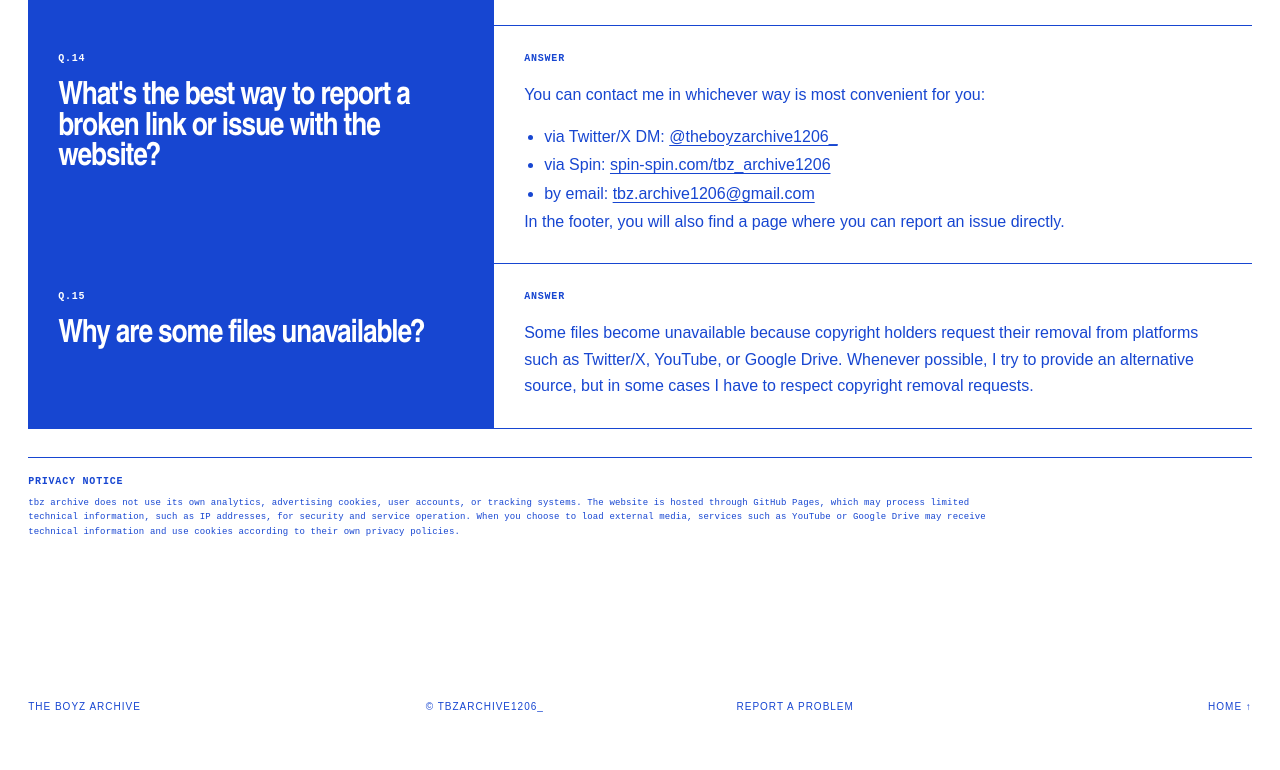
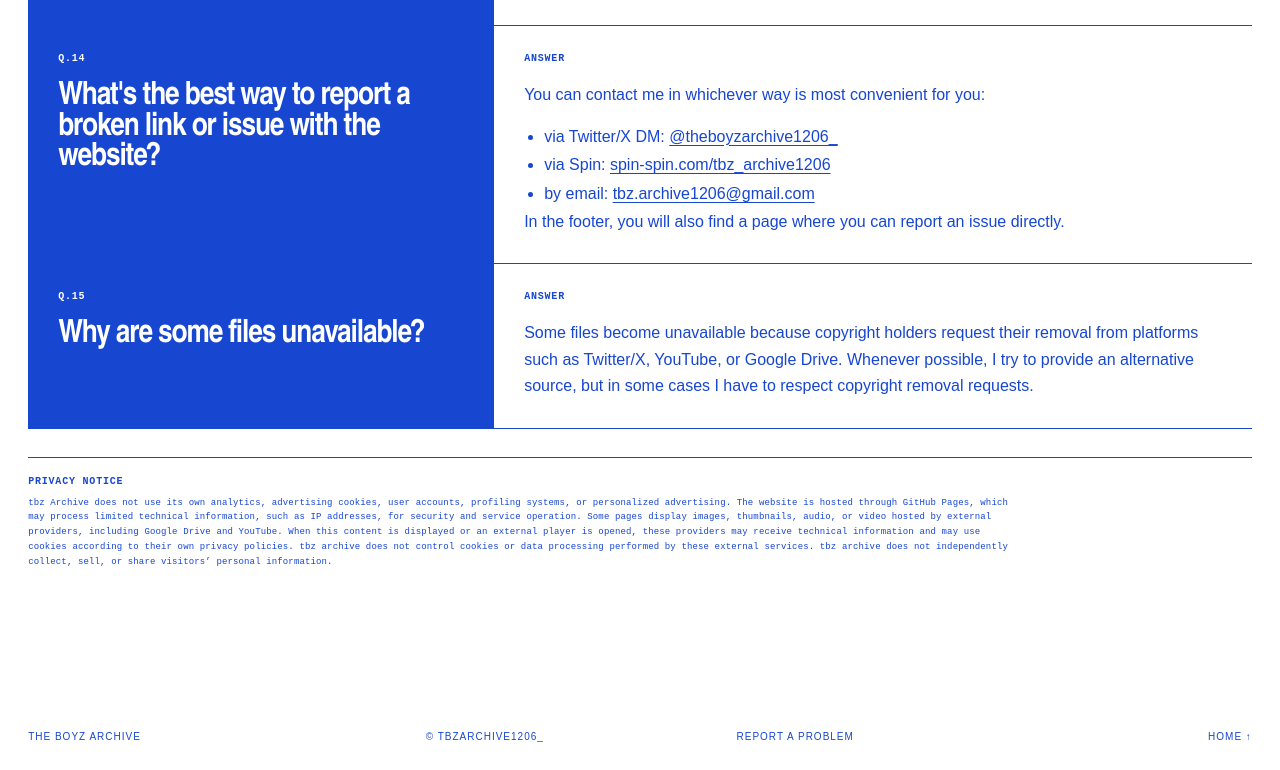
Before and after one commit to tbzarchive1206/tbzarchive, a plain HTML site: page faq.html in a window 1280 px wide. Shown: the part 2931-3701 px from the top of the page. Before the commit the page ends 3671 px from the top, so only its background shows below. Drawn offline with Linux system fonts and the light colour scheme.

Commit message:
Update faq.html

```diff
--- a/faq.html
+++ b/faq.html
@@ -107,7 +107,7 @@
     </section>
     <aside class="privacy-notice" aria-labelledby="privacy-notice-title">
       <h2 id="privacy-notice-title">Privacy notice</h2>
-      <p>tbz archive does not use its own analytics, advertising cookies, user accounts, or tracking systems. The website is hosted through GitHub Pages, which may process limited technical information, such as IP addresses, for security and service operation. When you choose to load external media, services such as YouTube or Google Drive may receive technical information and use cookies according to their own privacy policies.</p>
+      <p>tbz Archive does not use its own analytics, advertising cookies, user accounts, profiling systems, or personalized advertising. The website is hosted through GitHub Pages, which may process limited technical information, such as IP addresses, for security and service operation. Some pages display images, thumbnails, audio, or video hosted by external providers, including Google Drive and YouTube. When this content is displayed or an external player is opened, these providers may receive technical information and may use cookies according to their own privacy policies. tbz archive does not control cookies or data processing performed by these external services. tbz archive does not independently collect, sell, or share visitors’ personal information.</p>
     </aside>
   </main>
   <footer>
```
